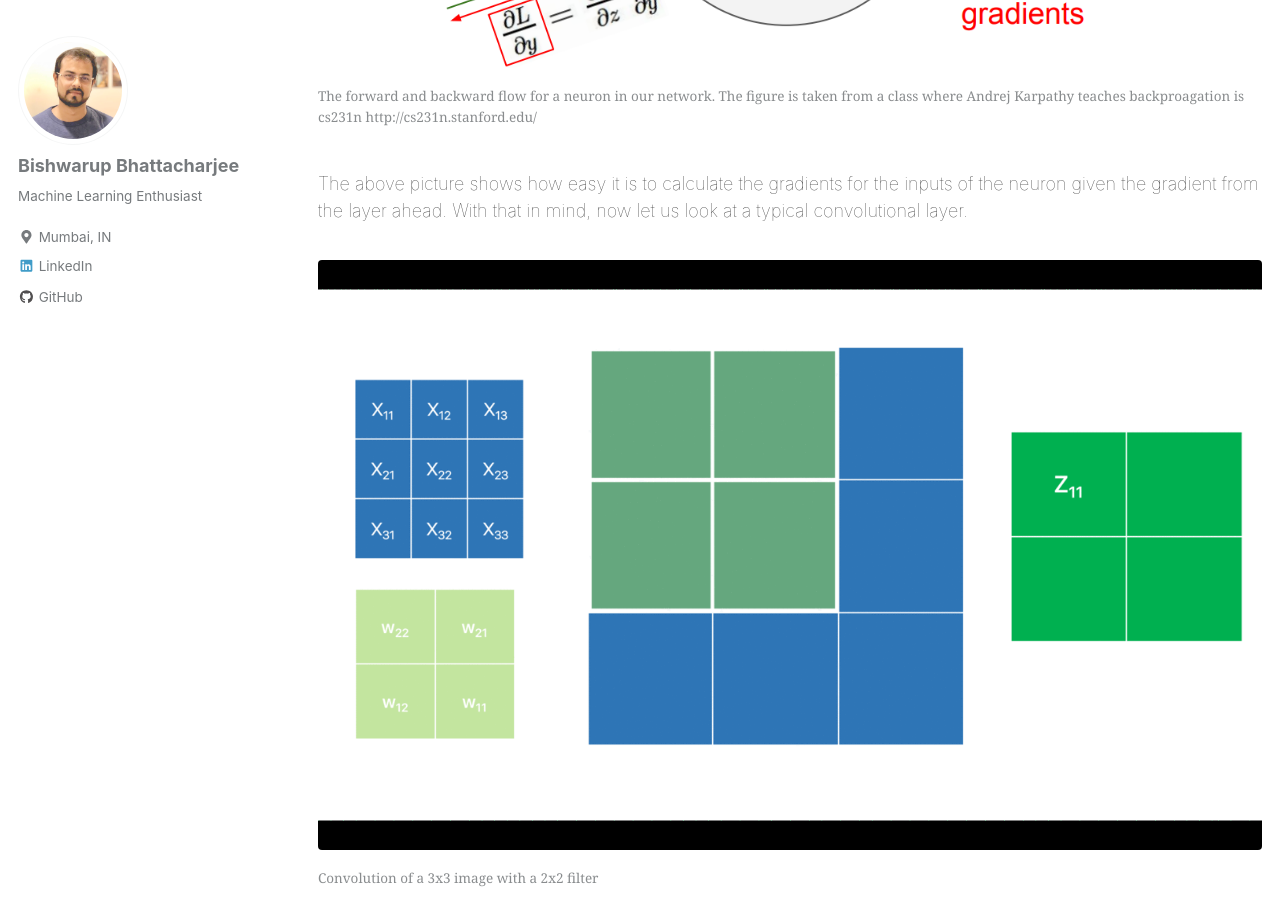
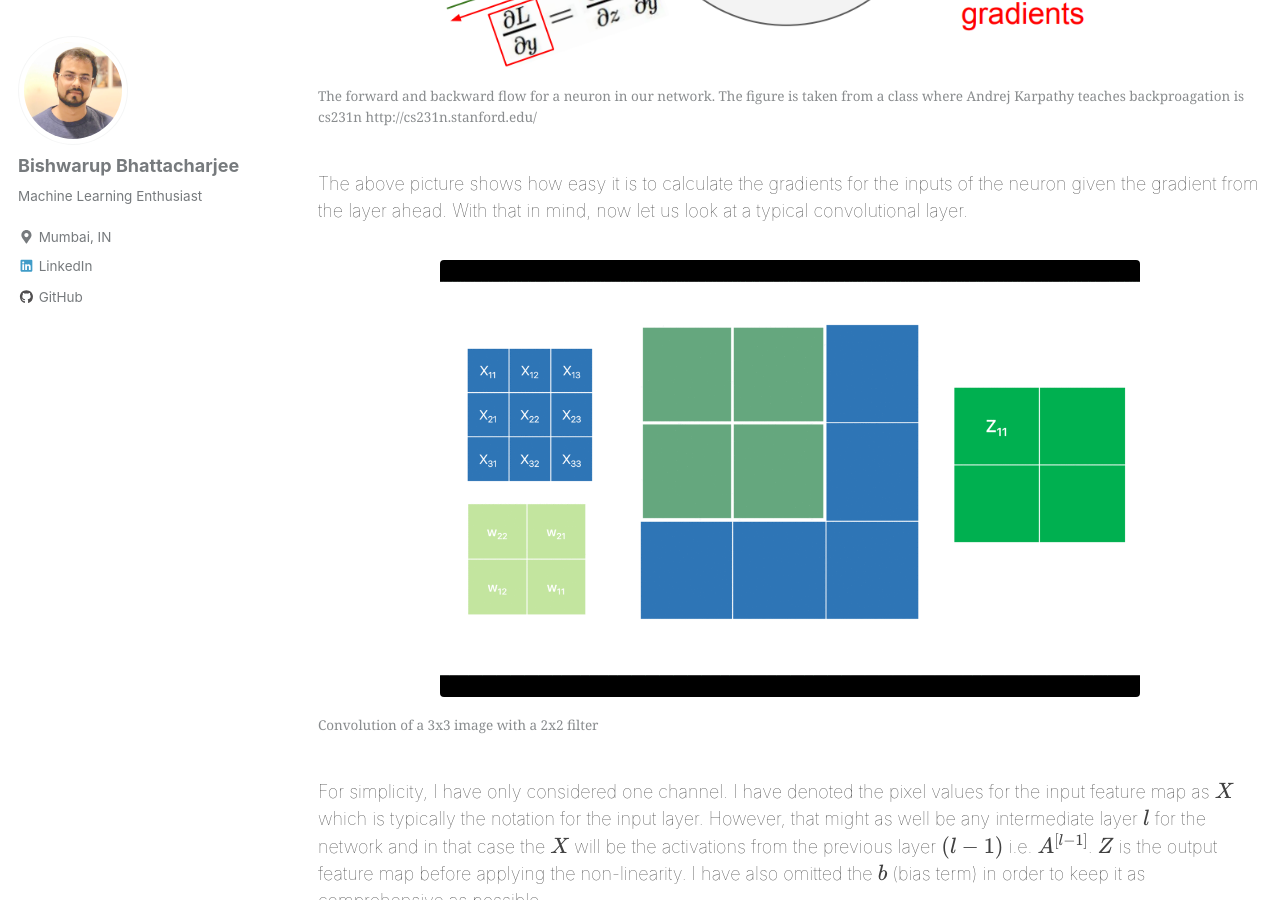
Before and after one commit to bishwarup307/bishwarup307.github.io, a Jekyll site: the page built from _posts/2018-06-09-convbackprop.md, in a window 1280 px wide and 900 px high, scrolled down 1698 px. Built offline with Jekyll 4.4.1, drawn with Linux system fonts in a browser that asks for light colours; nearby versions of some CDN libraries; formulas are drawn with MathJax 3; comment, search, counter and statistics services are not loaded.

Commit message:
adjusting image height and widths

```diff
--- a/_posts/2018-06-09-convbackprop.md
+++ b/_posts/2018-06-09-convbackprop.md
@@ -26,7 +26,7 @@ Instead of trying to master the backpropagation for a particular type of network
 The above picture shows how easy it is to calculate the gradients for the inputs of the neuron given the gradient from the layer ahead. With that in mind, now let us look at a typical convolutional layer.
 
 <figure>
-    <img src="{{ site.url }}{{ site.baseurl }}/images/convbackprop/conv_1.gif" alt="Convolution Forward Pass">
+    <img src="{{ site.url }}{{ site.baseurl }}/images/convbackprop/conv_1.gif" alt="Convolution Forward Pass" style="width:700px;" class="align-center">
     <figcaption>Convolution of a 3x3 image with a 2x2 filter </figcaption>
 </figure>
 
@@ -47,7 +47,7 @@ Given **$$d{Z^{[l]}}$$**, which is the gradient received at layer $${l}$$ from t
 all we are left to do is to iterate back from top to bottom updating the weights through gradient descent. In case you are wondering how the computation of $$d{A^{[l - 1]}}$$ helps our cause - then let me say this from $$d{A^{[l - 1]}}$$ you can easily obtain $$d{Z^{[l - 1]}}$$ with a simple elementwise calculation as below:
 
 <figure>
-    <img src="{{ site.url }}{{ site.baseurl }}/images/convbackprop/relu_backprop.png" alt="Backpropagation of a ReLU operation">
+    <img src="{{ site.url }}{{ site.baseurl }}/images/convbackprop/relu_backprop.png" alt="Backpropagation of a ReLU operation" style="width:600px;" class="align-center">
     <figcaption>Backward pass for a ReLU operation</figcaption>
 </figure>
 
@@ -56,7 +56,7 @@ and with $$d{A^{[l - 1]}}$$ we can calculate $$d{W^{[l - 1]}}$$ and so on.
 I just want to cover a couple of more things before looking into the backpropagation for a convolutional layer. This will help you follow more closely. First one is the chain rule of derivative, which I assume, you are already pretty familiar with. However, for the sake of continuity let's just quickly brush up on that.
 
 <figure>
-    <img src="{{ site.url }}{{ site.baseurl }}/images/convbackprop/chain_rule.png" alt="Chain Rule">
+    <img src="{{ site.url }}{{ site.baseurl }}/images/convbackprop/chain_rule.png" alt="Chain Rule" style="width:600px;" class="align-center">
     <figcaption>Chain rule of derivative</figcaption>
 </figure>
 
@@ -114,7 +114,7 @@ $$d{X_{12}} = {W_{12}}d{Z_{11}} + {W_{11}}d{Z_{12}}$$
 If we calculate the gradients for all the pixels in $$X$$, we end up with the following matrix:
 
 <figure>
-    <img src="{{ site.url }}{{ site.baseurl }}/images/convbackprop/dx.png" alt="Gradient of Previous Layer Activation">
+    <img src="{{ site.url }}{{ site.baseurl }}/images/convbackprop/dx.png" alt="Gradient of Previous Layer Activation" style="width:700px;" class="align-center">
     <figcaption>Calculation of dX in terms of dZ</figcaption>
 </figure>
 
```
